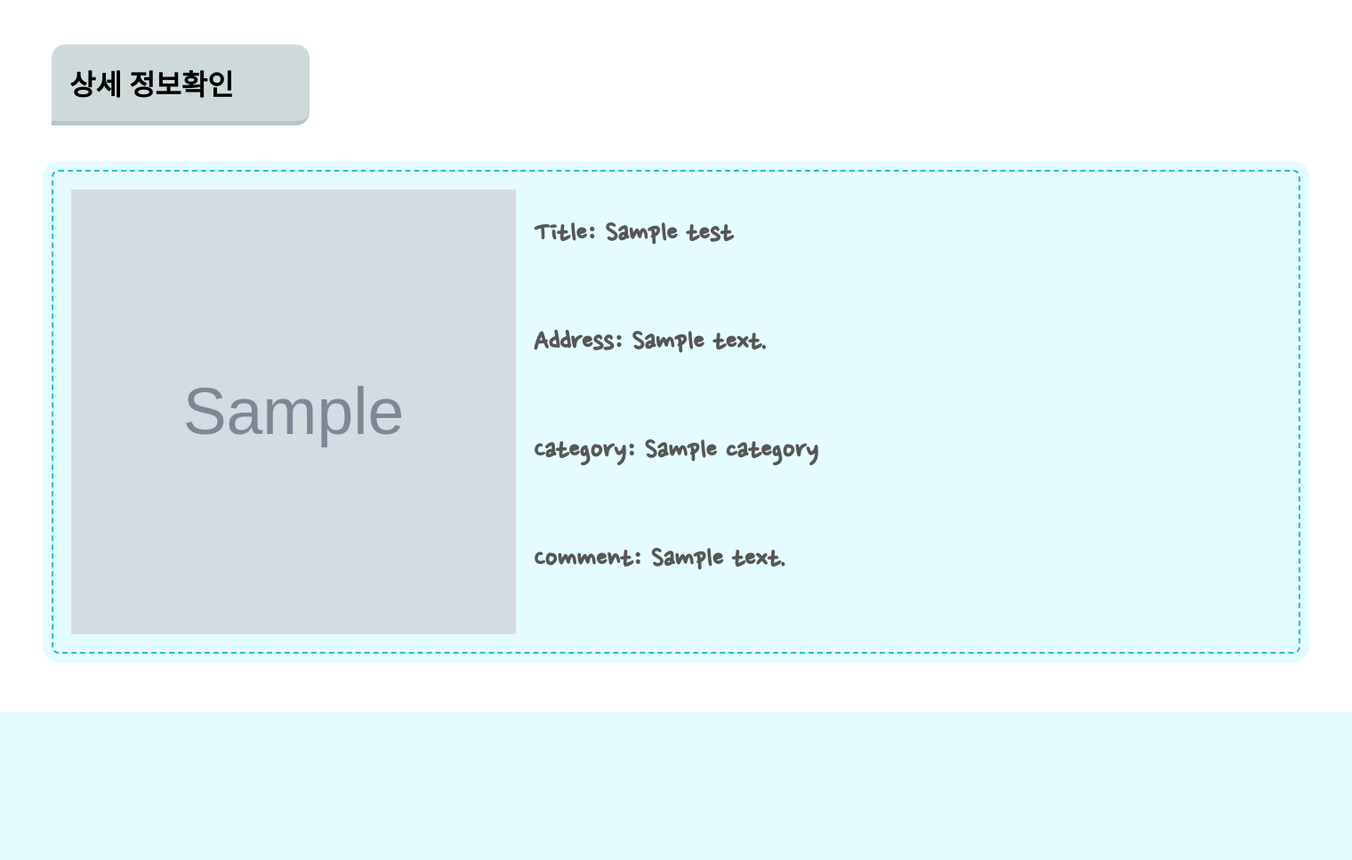
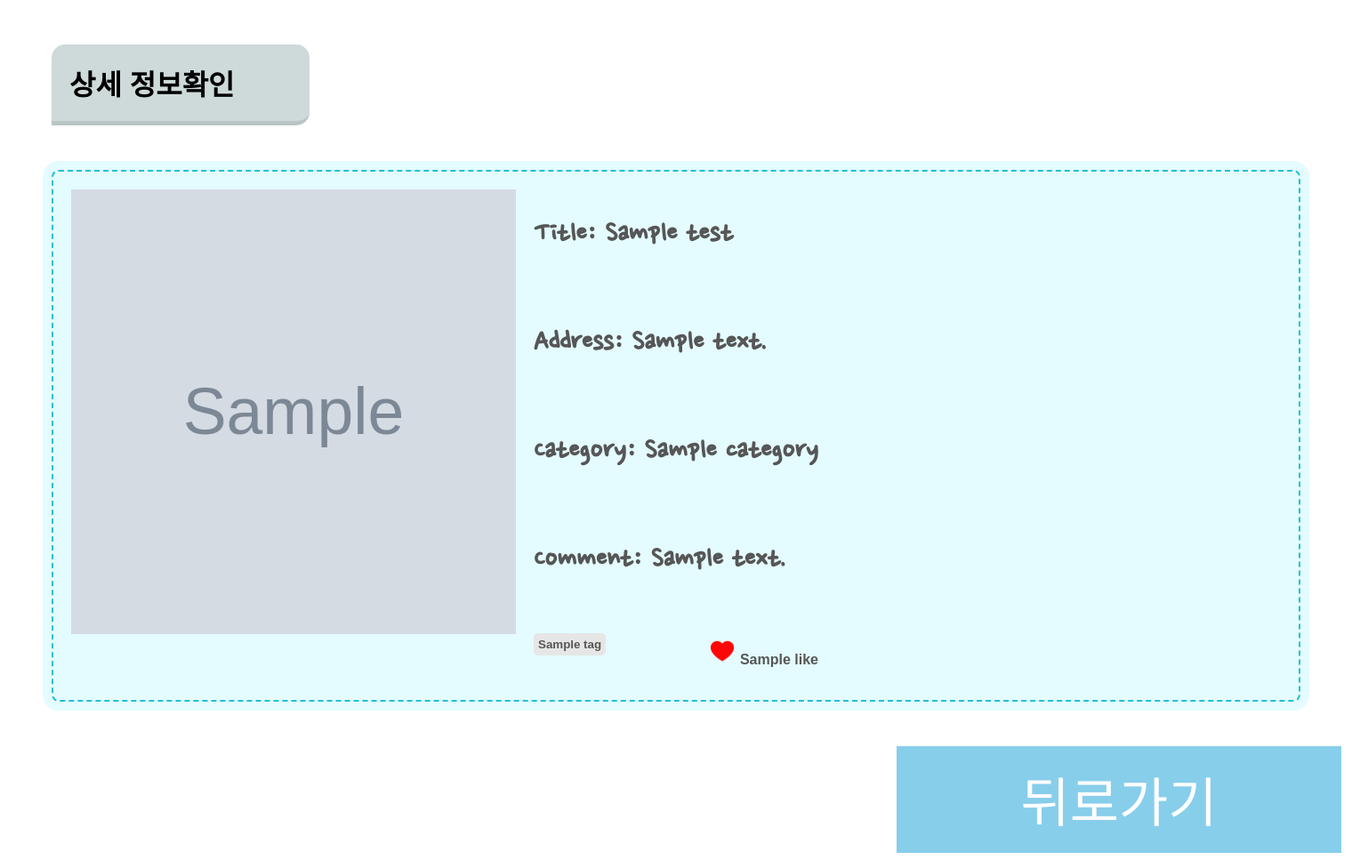
Before and after one commit to Team-DAEGU/today_food, a Flask app: page /detail/1 in a window 1520 px wide. Shown: the whole page at 89% size. Before the commit the page ends 800 px from the top, so only its background shows below. Run offline with Flask 3, Linux system fonts and the light colour scheme; grey boxes marked "Sample" are stand-in pictures; a database or web service that is not in the repository returns one stand-in record (values such as "Sample title").

Commit message:
init detail

```diff
--- a/templates/detail.html
+++ b/templates/detail.html
@@ -8,7 +8,7 @@
             display: flex;
             gap: 20px;
             padding: 20px 20px;
-            margin: 2em 50px;
+            margin: 50px 50px;
             font-weight: bold;
             color: #565656;
             background: #E4FCFF;
@@ -26,6 +26,8 @@
             font-family: 'Nanum Pen Script', cursive;
         }
     </style>
+    <link rel="stylesheet" href="/static/css/default.css" type="text/css">
+    <link rel="stylesheet" href="/static/css/index.css" type="text/css">
 </head>
 <body>
     <h1  style="margin: 50px; border-radius: 15px 15px 15px 0; border-bottom: 5px solid #B9C4C4; padding: 20px 20px; background: #CEDADA; font-weight: bold; width: 250px;">상세 정보확인</h1>
@@ -36,7 +38,36 @@
             <h2 class="info">Address: {{ data['address'] }}</h2>
             <h2 class="info">Category: {{ data['category'] }}</h2>
             <h2 class="info">Comment: {{ data['comment'] }}</h2>
+            <p class="tag-like">
+                <span class="tag-list">
+                    {% for tag in data['tags'] %}
+                    <span class="tag">{{ tag }}</span>
+                    {% endfor %}
+                </span>
+                <span>
+                    <a class="like-btn">
+                        {% if data['like'] == 0 %}
+                        <img class="like" src="/static/images/heart-light.png">
+                        {% else %}
+                        <img class="like" src="/static/images/heart-fill.png">
+                        {% endif %}
+                    </a>
+                    {{ data['like'] }}
+                </span>
+            </p>
         </div>
     </div>
+    <div>
+        <button onclick="history.back()" style="background-color: skyblue;
+        color: white;
+        border: none;
+        width: 500px;
+        height: 120px;
+        font-size: 60px;
+        font-family: 'Nanum Pen Script', cursive;
+        position: relative;
+        left: 1000px;
+        ">뒤로가기</button>
+      </div>
 </body>
 </html>
```
